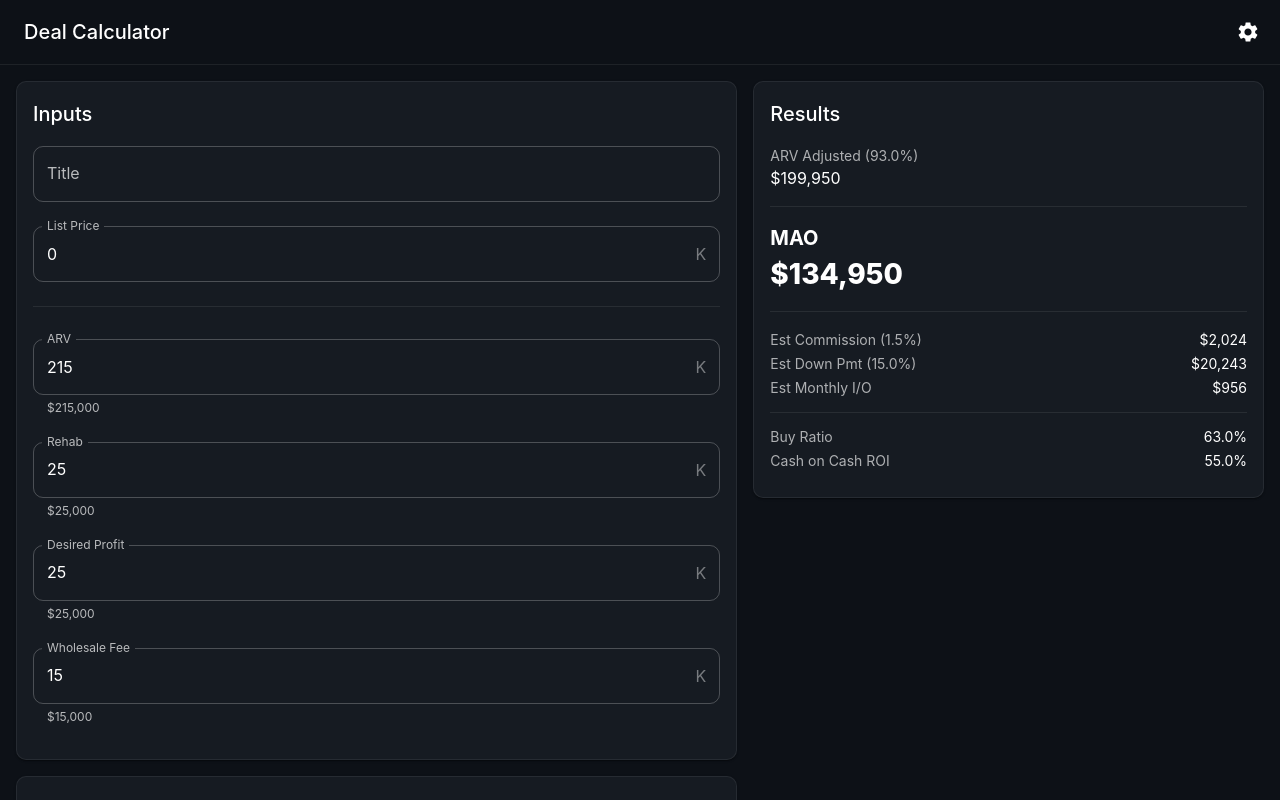
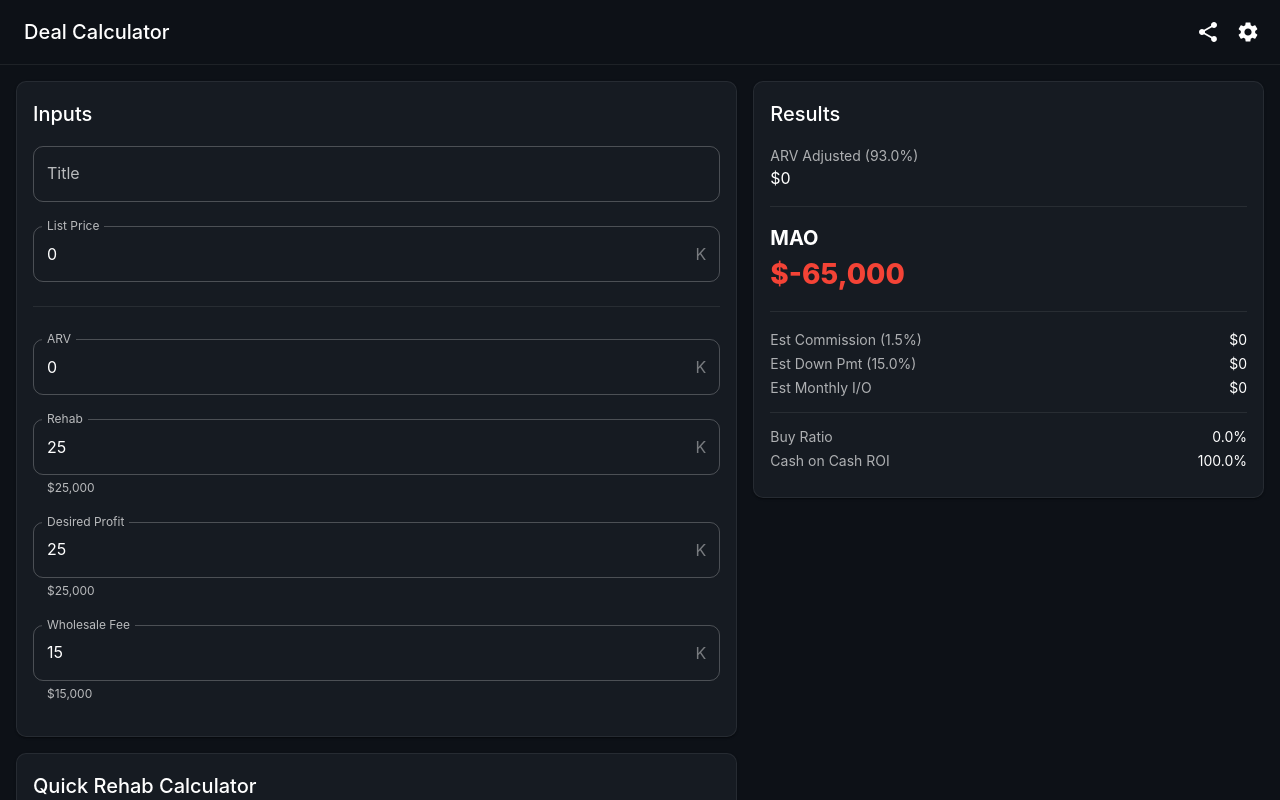
Before and after one commit to richi1717/deal-calculator, a React (Vite) app: page / in a window 1280 px wide. Shown: the top 800 px of the page. Built offline with nearby package versions, Linux system fonts and the light colour scheme.

Commit message:
add share button

```diff
--- a/src/components/AppShell.tsx
+++ b/src/components/AppShell.tsx
@@ -15,12 +15,15 @@ import {
   Drawer,
   Divider,
   Stack,
+  Snackbar,
+  Alert,
 } from '@mui/material'
 import { ThemeProvider } from '@mui/material/styles'
 import DarkModeIcon from '@mui/icons-material/DarkMode'
 import LightModeIcon from '@mui/icons-material/LightMode'
 import CloseIcon from '@mui/icons-material/Close'
 import SettingsIcon from '@mui/icons-material/Settings'
+import ShareIcon from '@mui/icons-material/Share'
 import { makeTheme } from '../theme/theme'
 import SettingsDrawer from './SettingsDrawer'
 
@@ -55,6 +58,14 @@ export default function AppShell({ children }: PropsWithChildren) {
   })
 
   const [settingsOpen, setSettingsOpen] = useState(false)
+  const [shareCopied, setShareCopied] = useState(false)
+
+  const handleShare = () => {
+    navigator.clipboard.writeText(window.location.href).then(() => {
+      setShareCopied(true)
+      setTimeout(() => setShareCopied(false), 2000)
+    })
+  }
 
   const theme = useMemo(() => makeTheme(mode), [mode])
 
@@ -83,6 +94,10 @@ export default function AppShell({ children }: PropsWithChildren) {
             <Typography variant="h6" sx={{ flex: 1 }}>
               Deal Calculator
             </Typography>
+
+            <IconButton onClick={handleShare} aria-label="Share">
+              <ShareIcon />
+            </IconButton>
 
             <IconButton
               onClick={() => setSettingsOpen(true)}
@@ -133,6 +148,16 @@ export default function AppShell({ children }: PropsWithChildren) {
         </Drawer>
 
         <Box sx={{ p: 2 }}>{children}</Box>
+
+        <Snackbar
+          open={shareCopied}
+          anchorOrigin={{ vertical: 'top', horizontal: 'right' }}
+          sx={{ top: { xs: 56, sm: 64 } }}
+        >
+          <Alert severity="success" variant="filled" sx={{ width: '100%' }}>
+            Link copied to clipboard!
+          </Alert>
+        </Snackbar>
       </ThemeProvider>
     </SettingsDrawerContext.Provider>
   )
--- a/src/pages/CalculatorPage.tsx
+++ b/src/pages/CalculatorPage.tsx
@@ -17,7 +17,7 @@ import {
   Tooltip,
   Typography,
 } from '@mui/material'
-import AppShell from '../components/AppShell'
+import AppShell, { useSettingsDrawer } from '../components/AppShell'
 import { calculateSimpleMao } from '../calc/simpleMao'
 import { useQueryMoneyField } from '../hooks/useQueryMoneyField'
 import { useQueryStateNumber } from '../hooks/useQueryStateNumber'
@@ -49,9 +49,29 @@ function gradeColor(grade: string): GradeChipColor {
 const fmt$ = (n: number) => `$${Math.round(n).toLocaleString()}`
 const fmtPct = (n: number) => `${(n * 100).toFixed(1)}%`
 
-function InfoRow({ label, value }: { label: string; value: string }) {
+function InfoRow({
+  label,
+  value,
+  onClick,
+}: {
+  label: string
+  value: string
+  onClick?: () => void
+}) {
   return (
-    <Stack direction="row" sx={{ justifyContent: 'space-between', py: 0.25 }}>
+    <Stack
+      direction="row"
+      sx={{
+        justifyContent: 'space-between',
+        py: 0.25,
+        cursor: onClick ? 'pointer' : undefined,
+        borderRadius: 1,
+        px: 0.5,
+        mx: -0.5,
+        '&:hover': onClick ? { bgcolor: 'action.hover' } : undefined,
+      }}
+      onClick={onClick}
+    >
       <Typography variant="body2" sx={{ opacity: 0.65 }}>
         {label}
       </Typography>
@@ -61,12 +81,21 @@ function InfoRow({ label, value }: { label: string; value: string }) {
 }
 
 export default function CalculatorPage() {
+  return (
+    <AppShell>
+      <CalculatorContent />
+    </AppShell>
+  )
+}
+
+function CalculatorContent() {
   const { settings } = useSettings()
   const { kMode } = settings
+  const { openDrawer } = useSettingsDrawer()
 
   const title = useQueryStateString('t', '')
 
-  const arv = useQueryMoneyField({ key: 'arv', defaultDollars: 215000, kMode })
+  const arv = useQueryMoneyField({ key: 'arv', defaultDollars: 0, kMode })
   const rehab = useQueryMoneyField({
     key: 'rehab',
     defaultDollars: 25000,
@@ -160,7 +189,6 @@ export default function CalculatorPage() {
   } as const
 
   return (
-    <AppShell>
     <Grid container spacing={2}>
       {/* ── Inputs ── */}
       <Grid size={{ xs: 12, md: 7 }}>
@@ -258,9 +286,7 @@ export default function CalculatorPage() {
             <Typography sx={{ mt: 2, opacity: 0.65 }} variant="body2">
               ARV Adjusted ({fmtPct(1 - settings.haircutPct)})
             </Typography>
-              <Typography variant="body1">
-                {fmt$(result.arvAdjusted)}
-              </Typography>
+            <Typography variant="body1">{fmt$(result.arvAdjusted)}</Typography>
 
             <Divider sx={{ my: 2 }} />
 
@@ -292,14 +318,17 @@ export default function CalculatorPage() {
             <InfoRow
               label={`Est Commission (${fmtPct(settings.commissionPct)})`}
               value={fmt$(result.estCommission)}
+              onClick={openDrawer}
             />
             <InfoRow
               label={`Est Down Pmt (${fmtPct(settings.dpPct)})`}
               value={fmt$(result.estDP)}
+              onClick={openDrawer}
             />
             <InfoRow
               label="Est Monthly I/O"
               value={fmt$(result.estMonthlyIO)}
+              onClick={openDrawer}
             />
 
             <Divider sx={{ my: 1.5 }} />
@@ -459,6 +488,5 @@ export default function CalculatorPage() {
         </Grid>
       )}
     </Grid>
-    </AppShell>
   )
 }
```
Lines whose indentation alone changed are shown as unchanged.
